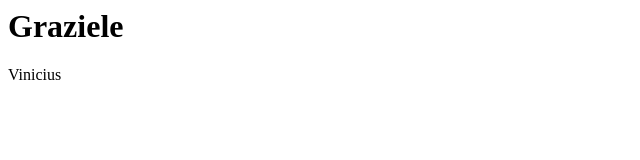
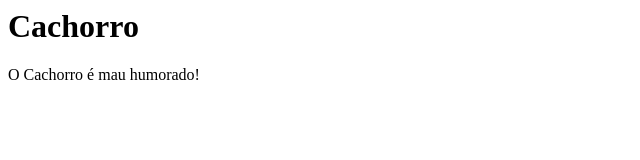
Before and after one commit to viniciusmst/viniciusmst.github.io, a plain HTML site: page index.html in a window 1280 px wide. Shown: the whole page, without its empty margins (0-640 px from the left). Drawn offline with Linux system fonts and the light colour scheme.

Commit message:
Update index.html

```diff
--- a/index.html
+++ b/index.html
@@ -1,6 +1,6 @@
 <html>
 <body>
-<h1>Graziele</h1>
-<p>Vinicius</p>
+<h1>Cachorro</h1>
+<p>O Cachorro é mau humorado!</p>
 </body>
 </html>
```
